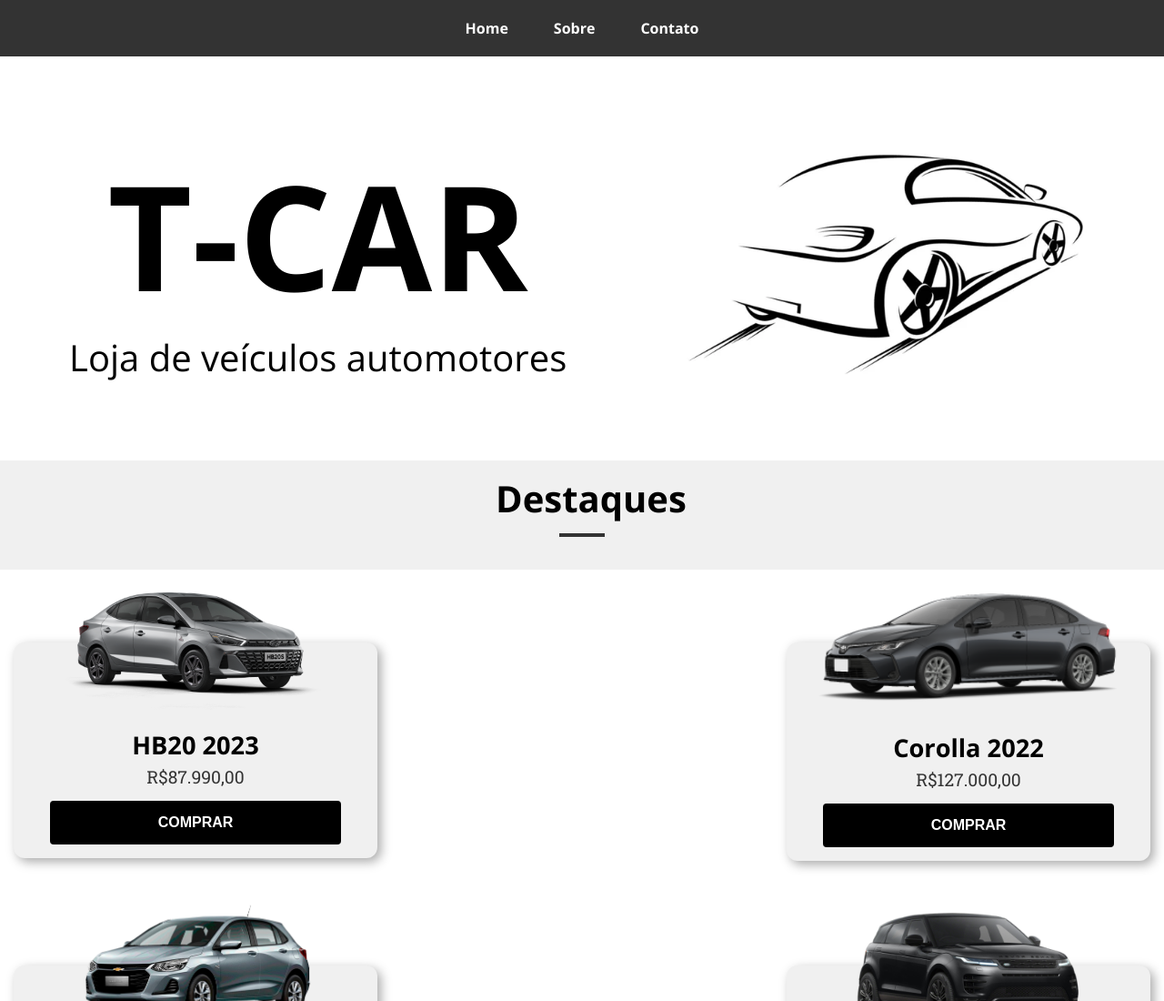
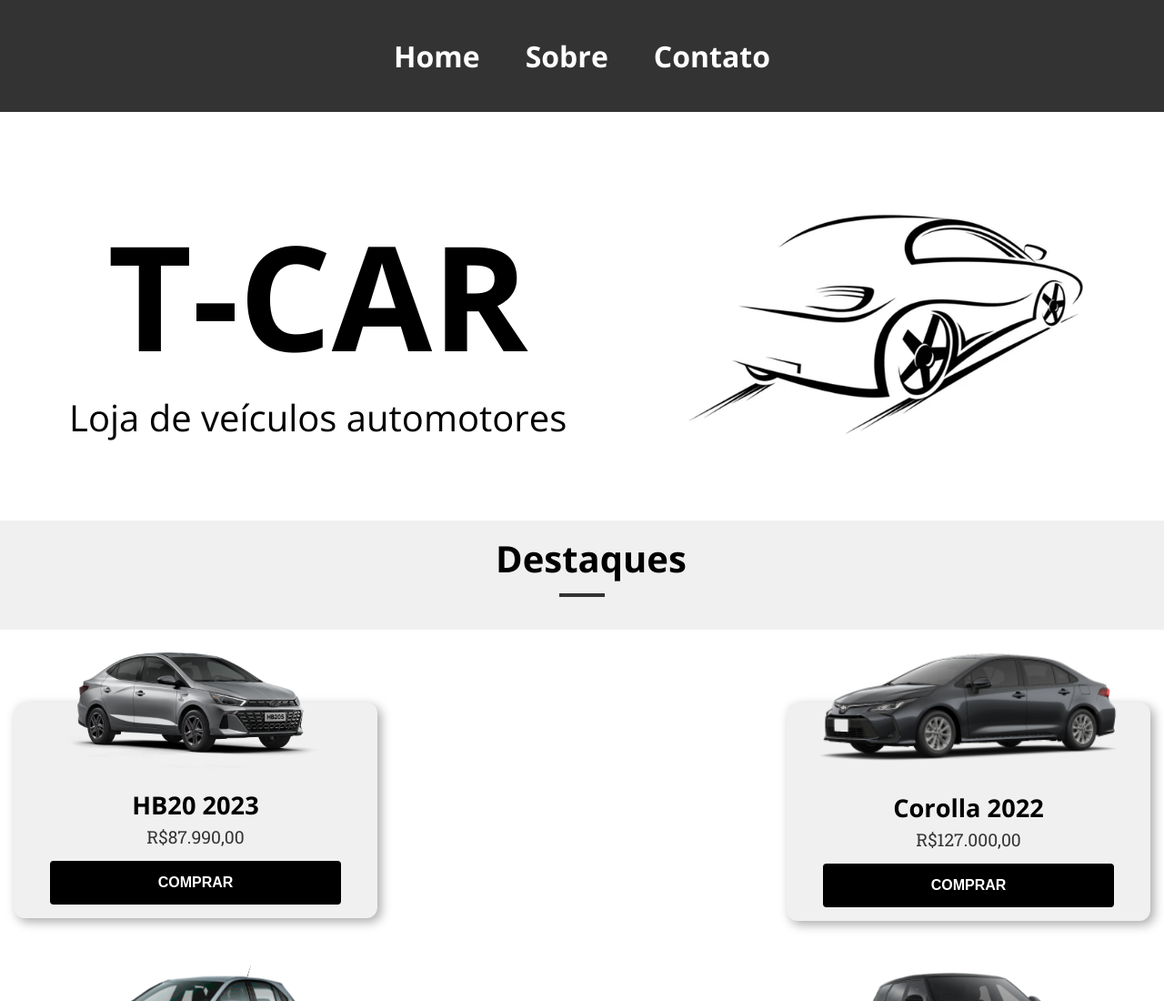
Before and after one commit to JotaPedroso/T-Car-1, a plain HTML site: page Tela T-car/index.html in a window 1280 px wide. Shown: the top 1100 px of the page at 91% size. Drawn offline with nearby package versions, Linux system fonts and the light colour scheme.

Commit message:
barra de navegação fixa

```diff
--- a/Tela T-car/style.css
+++ b/Tela T-car/style.css
@@ -16,7 +16,10 @@ body {
 
 header {
     background-color: #333;
-    /* position: fixed; */
+    width: 100%;
+    height: fit-content;
+    position: fixed;
+    top: 0;
 }
 
 .barra_navegacao {
@@ -54,6 +57,7 @@ header {
     justify-content: center;
     margin: 5%;
     font-size: 3.75rem;
+    margin-top: 15%;
 }
 
 .subtitulo {
@@ -157,7 +161,6 @@ header {
 .botao_comprar
 {
   background-color: #000;
-  /* height: 30px; */
   border: none;
   padding: 15px;
   width: 80%;
@@ -201,6 +204,10 @@ header {
 
 /* -------------------------------------------------------------LARGE PLUS------------------------------------------------------------- */
 @media (min-width: 992px) {
+  .barra_navegacao{
+    padding: 40px 0px;
+    font-size: 2rem;
+  }
 
   .tela_inicial{
     justify-content: center;
```
